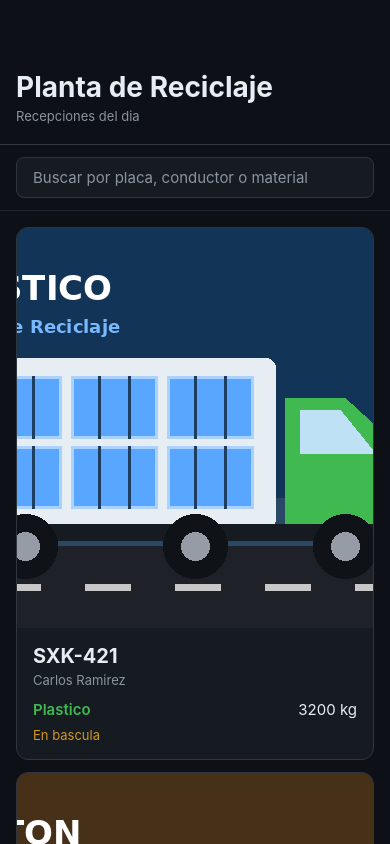
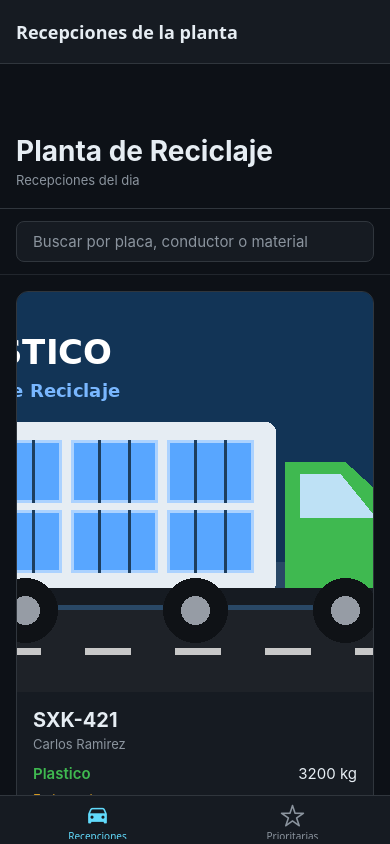
Before and after one commit to juansebastianpinedatellez5-spec/planta-reciclaje-rn, a React Native app: screen / in a window 390 px wide. Built offline with nearby package versions, Linux system fonts and the light colour scheme.

Commit message:
feat(app): wrap app in NavigationContainer with dark theme

```diff
--- a/App.tsx
+++ b/App.tsx
@@ -1,7 +1,35 @@
+// App.tsx: punto de entrada.
+// NavigationContainer envuelve TODA la navegacion de la app.
+
 import React from 'react';
-import { HomeScreen } from './src/screens/HomeScreen';
+import { NavigationContainer, DarkTheme } from '@react-navigation/native';
+import { SafeAreaProvider } from 'react-native-safe-area-context';
+import { StatusBar } from 'expo-status-bar';
+import { RootNavigator } from './src/navigation/RootNavigator';
+import { COLORS } from './src/theme';
 
-// App solo dibuja la pantalla principal.
+// Tema oscuro de la navegacion con los colores de la planta.
+// Sin esto, los fondos entre pantallas salen blancos.
+const TEMA_NAVEGACION = {
+  ...DarkTheme,
+  colors: {
+    ...DarkTheme.colors,
+    background: COLORS.background,
+    card: COLORS.surface,
+    text: COLORS.textPrimary,
+    border: COLORS.border,
+    primary: COLORS.tabActive,
+  },
+};
+
 export default function App(): React.JSX.Element {
-  return <HomeScreen />;
+  return (
+    // SafeAreaProvider: calcula los bordes seguros del celular (camara, barra).
+    <SafeAreaProvider>
+      <NavigationContainer theme={TEMA_NAVEGACION}>
+        <RootNavigator />
+      </NavigationContainer>
+      <StatusBar style="light" />
+    </SafeAreaProvider>
+  );
 }
```
